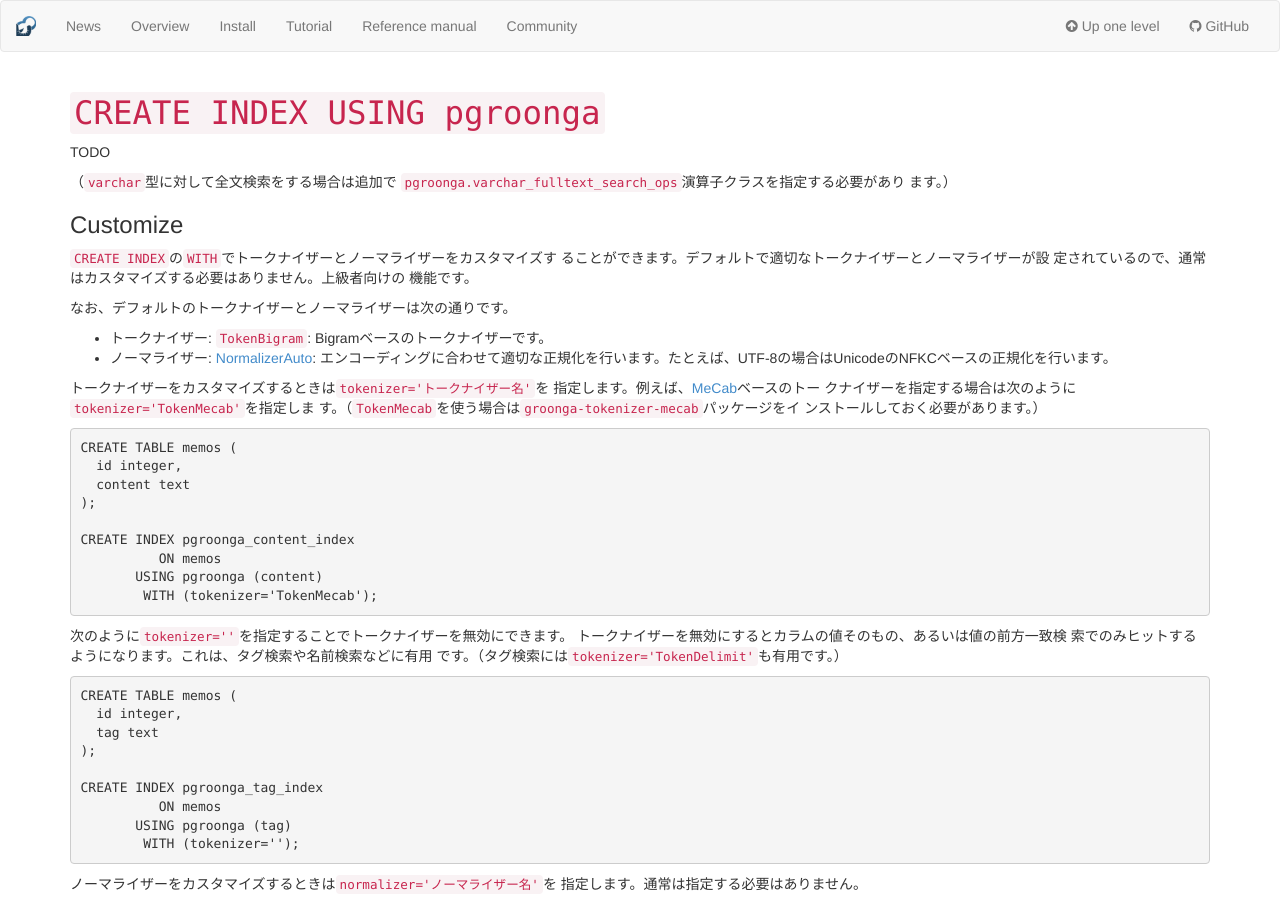
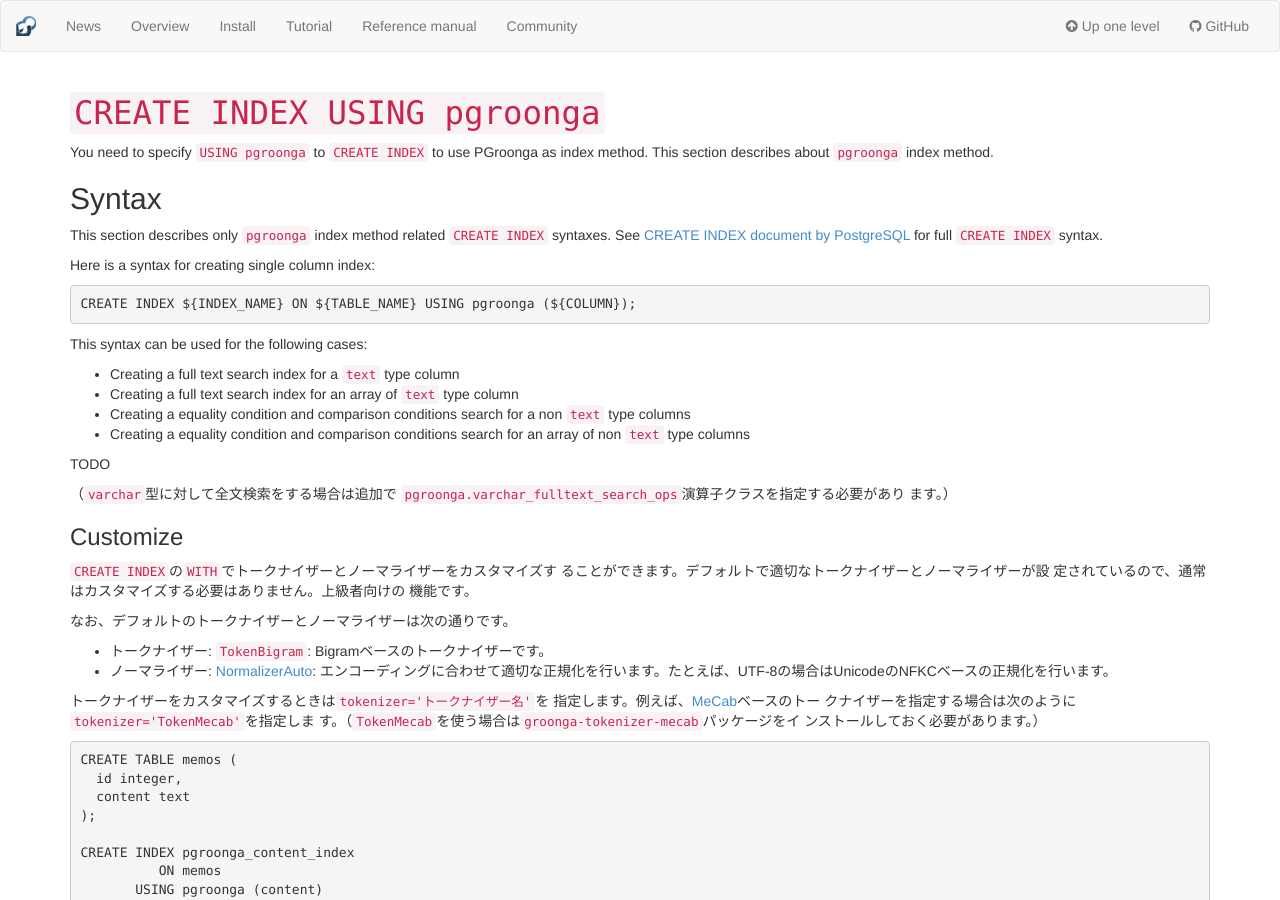
Before and after one commit to pgroonga/pgroonga.github.io, a Jekyll site: the page built from reference/create-index-using-pgroonga.md, in a window 1280 px wide and 900 px high. Built offline with Jekyll 4.4.1, drawn with Linux system fonts in a browser that asks for light colours.

Commit message:
Start writing CREATE INDEX syntax

````diff
--- a/reference/create-index-using-pgroonga.md
+++ b/reference/create-index-using-pgroonga.md
@@ -4,6 +4,25 @@
 ---
 
 # `CREATE INDEX USING pgroonga`
+
+You need to specify `USING pgroonga` to `CREATE INDEX` to use PGroonga as index method. This section describes about `pgroonga` index method.
+
+## Syntax
+
+This section describes only `pgroonga` index method related `CREATE INDEX` syntaxes. See [CREATE INDEX document by PostgreSQL](http://www.postgresql.org/docs/{{ postgresql_short_version }}/static/sql-createindex.html) for full `CREATE INDEX` syntax.
+
+Here is a syntax for creating single column index:
+
+```sql
+CREATE INDEX ${INDEX_NAME} ON ${TABLE_NAME} USING pgroonga (${COLUMN});
+```
+
+This syntax can be used for the following cases:
+
+  * Creating a full text search index for a `text` type column
+  * Creating a full text search index for an array of `text` type column
+  * Creating a equality condition and comparison conditions search for a non `text` type columns
+  * Creating a equality condition and comparison conditions search for an array of non `text` type columns
 
 TODO
 
````
